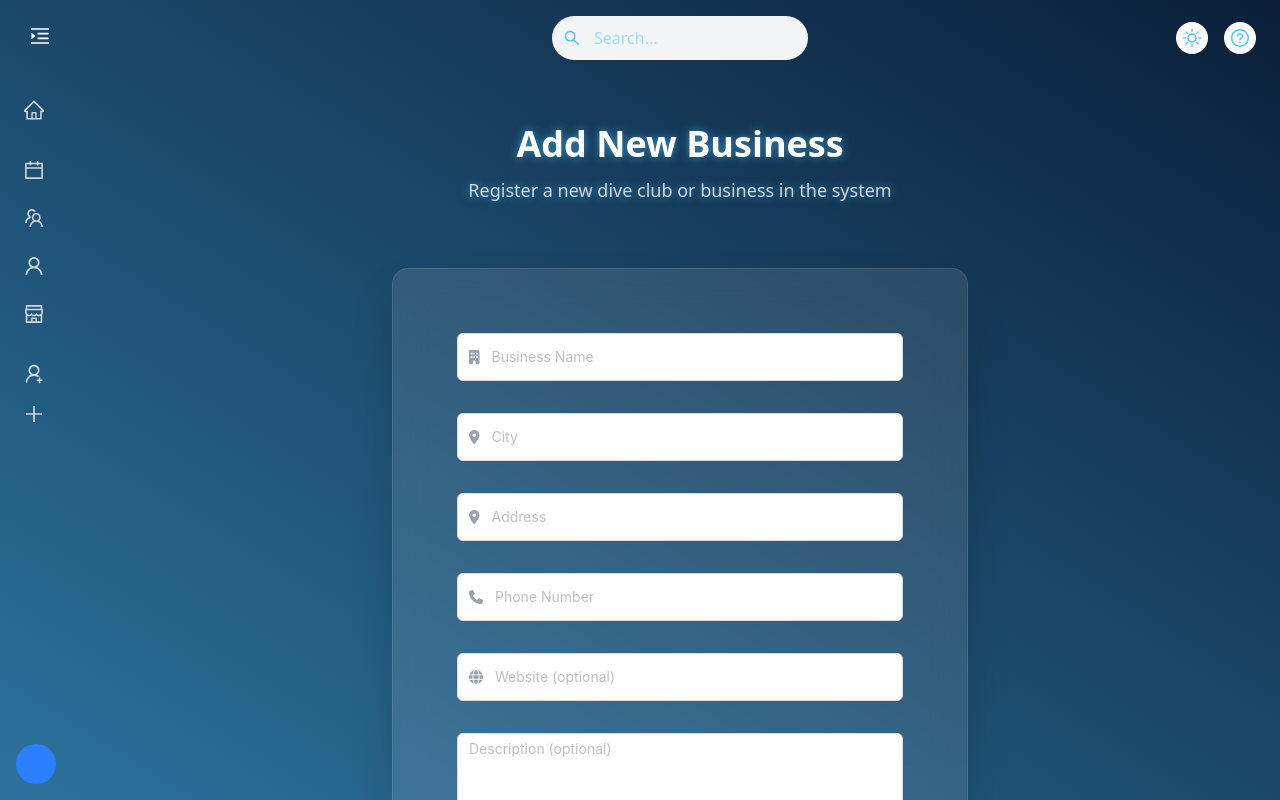
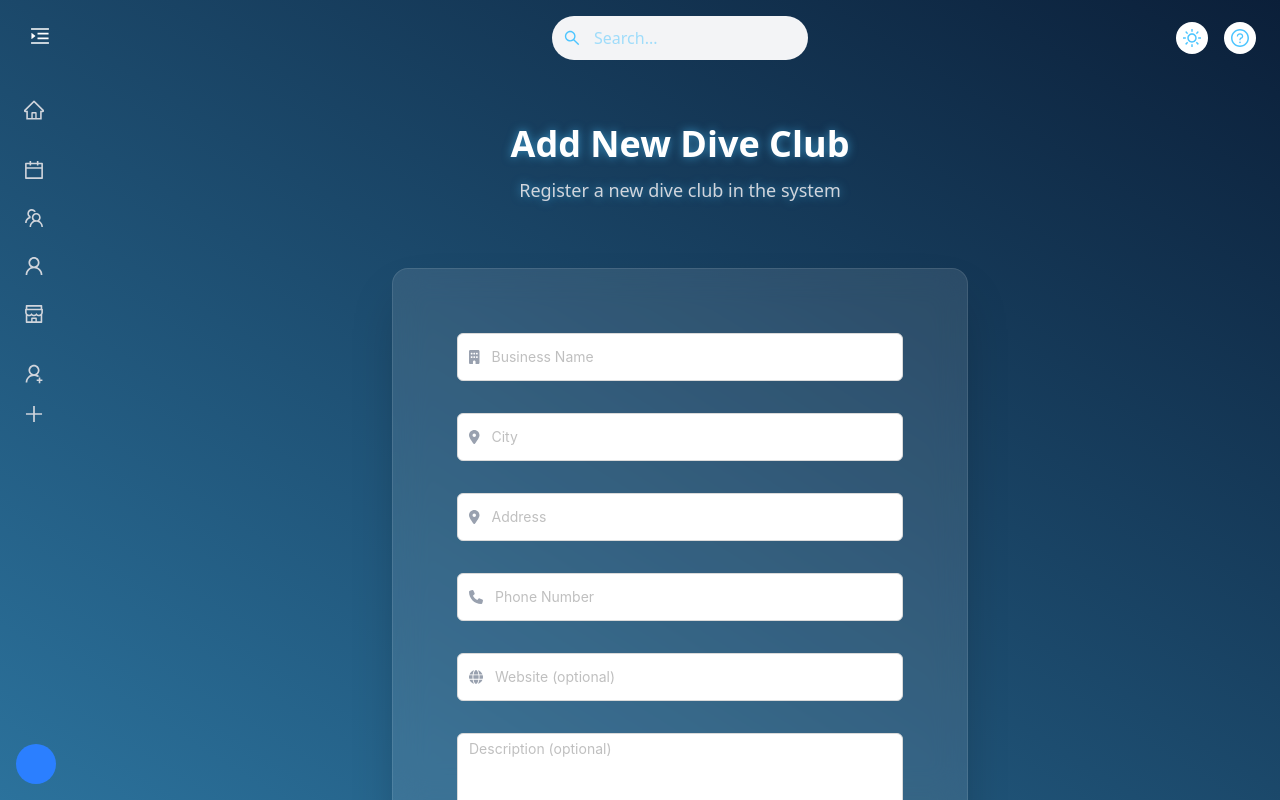
Before and after one commit to Nadavkt/EcoDive-AdminSystem, a React (Vite) app in the folder Client/: page /add-business in a window 1280 px wide. Built offline with nearby package versions, Linux system fonts and the light colour scheme.

Commit message:
fixing auto fill bug

```diff
--- a/Client/src/Pages/DiveClubs/AddBusiness.jsx
+++ b/Client/src/Pages/DiveClubs/AddBusiness.jsx
@@ -71,8 +71,8 @@ const AddBusiness = () => {
         animate={{ opacity: 1, y: 0 }}
         className="text-white mb-16 relative z-10 text-center"
       >
-        <h1 className="text-4xl font-bold mb-3">Add New Business</h1>
-        <p className="text-gray-300 text-lg">Register a new dive club or business in the system</p>
+        <h1 className="text-4xl font-bold mb-3">Add New Dive Club</h1>
+        <p className="text-gray-300 text-lg">Register a new dive club in the system</p>
       </motion.div>
 
       <motion.div
@@ -91,7 +91,7 @@ const AddBusiness = () => {
             <motion.div variants={inputVariants}>
               <Form.Item
                 name="name"
-                rules={[{ required: true, message: 'Please enter the business name!' }]}
+                rules={[{ required: true, message: 'Please enter the name of the club!' }]}
                 className="mb-10"
               >
                 <Input
--- a/Client/src/Pages/Team/AddTeamMember.jsx
+++ b/Client/src/Pages/Team/AddTeamMember.jsx
@@ -100,6 +100,7 @@ export default function AddTeamMember() {
               layout="vertical"
               onFinish={onFinish}
               className="space-y-8"
+              autoComplete='off'
             >
               <motion.div variants={inputVariants}>
                 <Form.Item
--- a/Client/src/Pages/Users/AddUser.jsx
+++ b/Client/src/Pages/Users/AddUser.jsx
@@ -110,6 +110,7 @@ const AddUser = () => {
             layout="vertical"
             onFinish={onFinish}
             className="space-y-8"
+            autoComplete='off'
           >
             <motion.div variants={inputVariants}>
               <Form.Item
```
